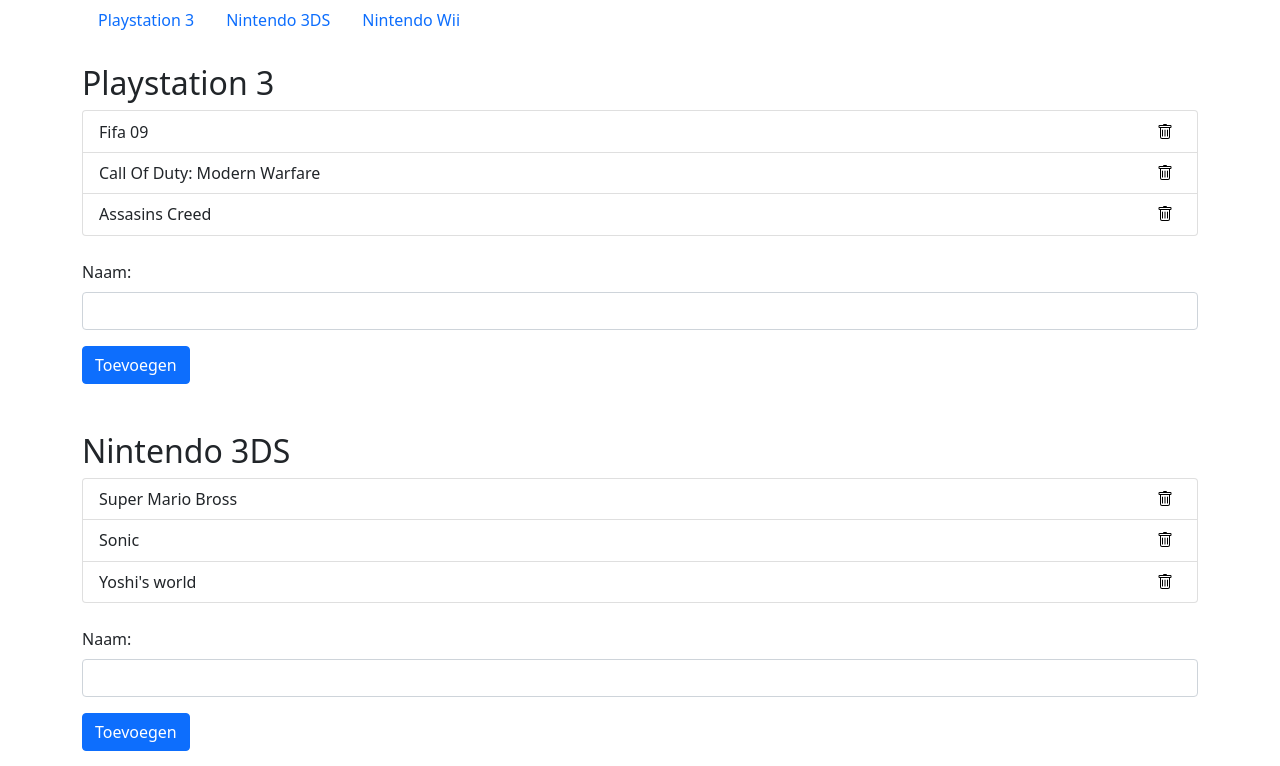
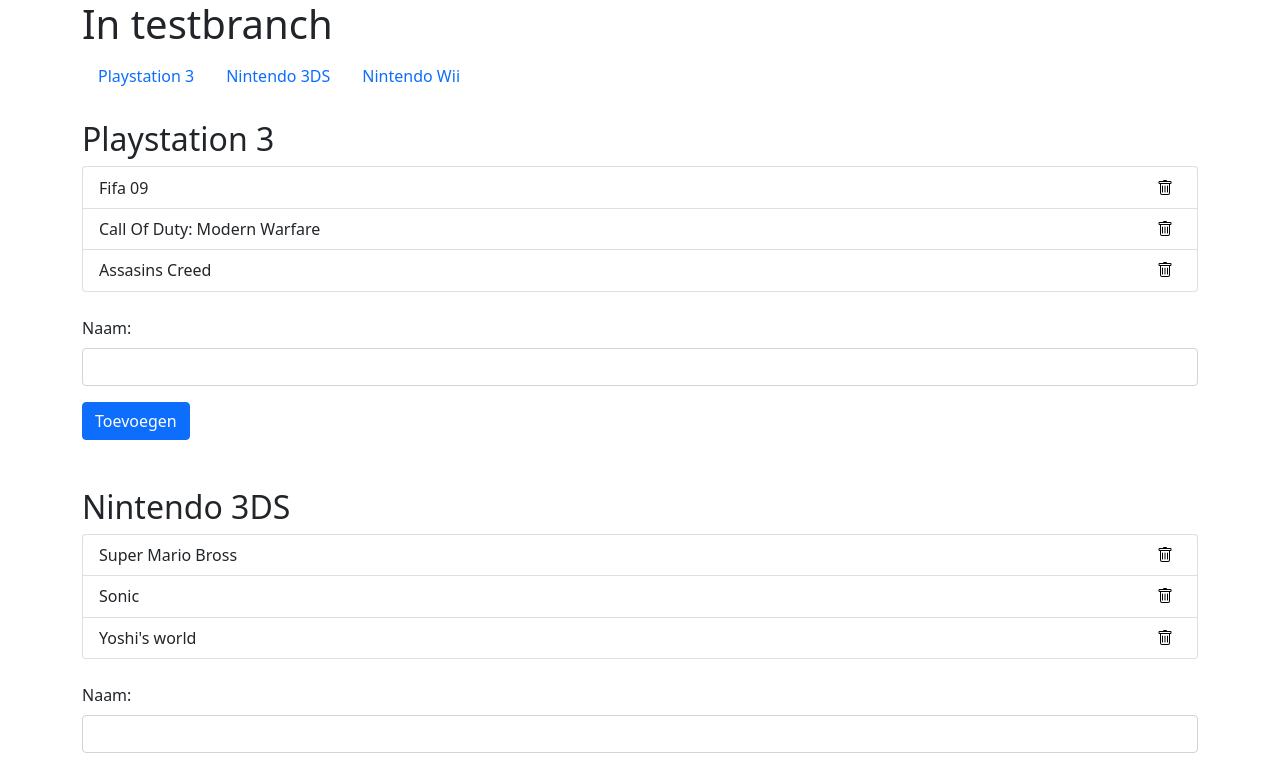
Before and after one commit to KennethVDAB/HermansGames25012023, a plain HTML site: page index.html in a window 1280 px wide. Shown: the top 766 px of the page. Drawn offline with nearby package versions, Linux system fonts and the light colour scheme.

Commit message:
test in testbranch

```diff
--- a/index.html
+++ b/index.html
@@ -15,6 +15,8 @@
 </head>
 
 <body class="container">
+
+<h1>In testbranch</h1>
 
   <ul class="nav">
     <li class="nav-item"><a class="nav-link" href="#h2-ps3">Playstation 3</a></li>
```
